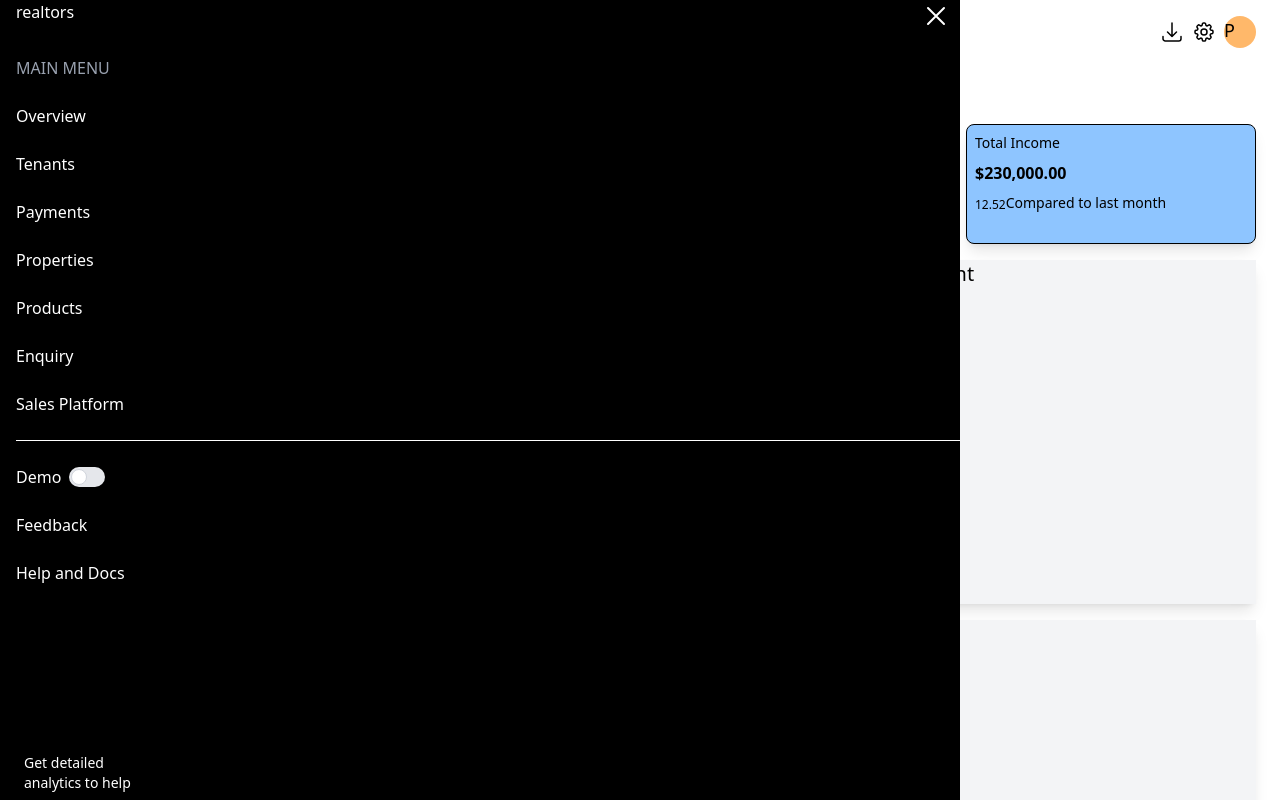
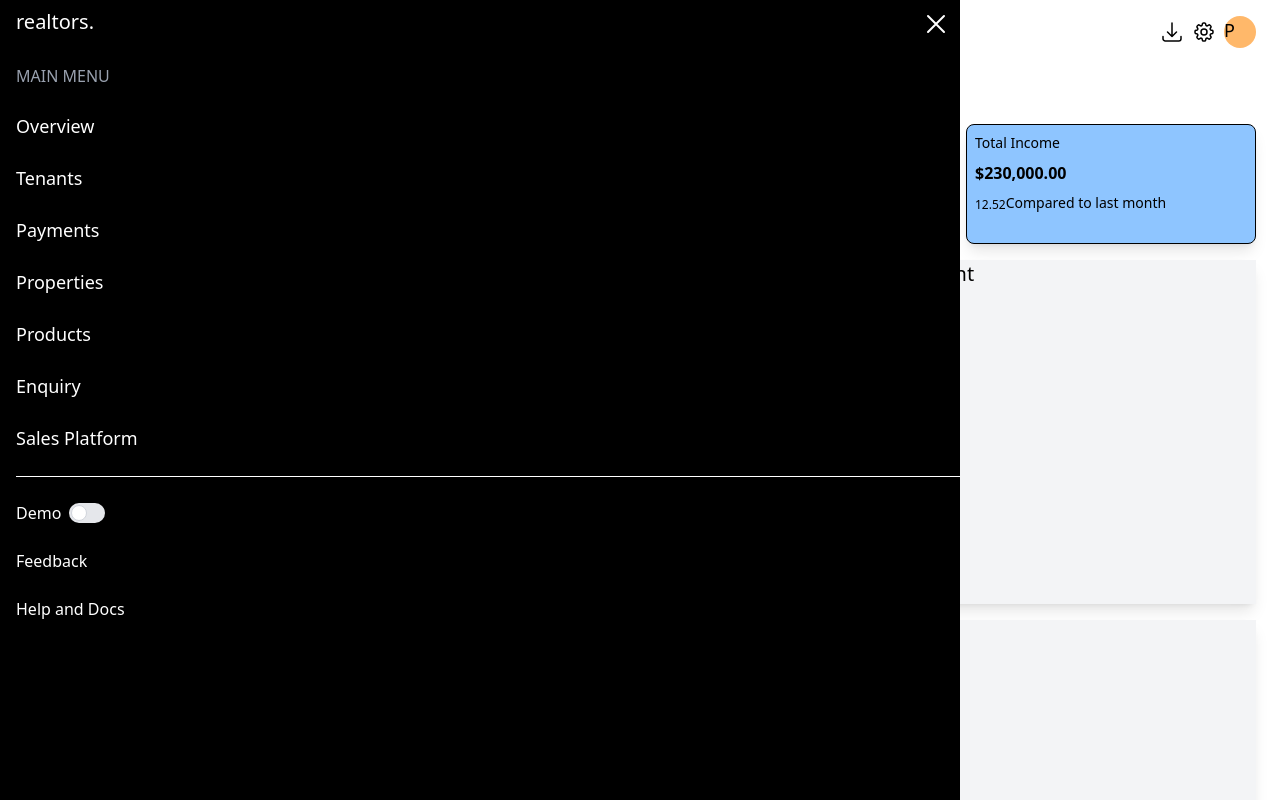
Before and after one commit to pacheko-ke/realtor, a React (Vite) app: page /dashboard in a window 1280 px wide. Both pictures are taken after a click on the icon 36 px from the left and 28 px from the top of the page. Shown: the top 800 px of the page. Built offline with nearby package versions, Linux system fonts and the light colour scheme.

Commit message:
add mopbile side nav

```diff
--- a/src/components/dashboard/Landlord.jsx
+++ b/src/components/dashboard/Landlord.jsx
@@ -20,10 +20,10 @@ export default function Landlord() {
         <div>
             <div className="relative flex gap-4 h-full mx-6 mt-4 flex-row ">
                 {/* sidenav */}
-                <div className={sideHidden ? "sidebar gap-6 hidden text-left" : " sidebar gap-6 text-left flex flex-col absolute bg-black text-white pl-4 z-20 h-full fixed  left-0 top-0 w-3/4"}>
+                <div className={sideHidden ? "sidebar gap-6 hidden text-left" : " sidebar gap-6 text-left flex flex-col absolute bg-black text-white pl-4 z-20 h-full fixed  left-0 top-0 w-3/4 pt-2"}>
 
                     <div className='flex justify-between pr-2'>
-                        <h1>realtors</h1>
+                        <h1 className='text-xl'>realtors.</h1>
 
                         {/* menu close icon */}
 
@@ -35,7 +35,7 @@ export default function Landlord() {
 
                     <h1 className='text-gray-400'>MAIN MENU</h1>
                     {data.map((data, i) => {
-                        return (<h1 key={i} className='cursor-pointer'>{data}</h1>)
+                        return (<h1 key={i} className='cursor-pointer text-lg'>{data}</h1>)
 
                     })
 
@@ -53,10 +53,7 @@ export default function Landlord() {
                     <h1>Feedback</h1>
                     <h1>Help and Docs</h1>
 
-                    <div className='px-2 size-32 bg-black mt-32 rounded-md flex-col flex gap-2 pt-4 text-sm'>
-                        <h1 className='text-white'>Get detailed analytics to help you</h1>
-                        <button className='rounded-md bg-white text-black'>Upgrade Now</button>
-                    </div>
+
 
                 </div>
 
```
